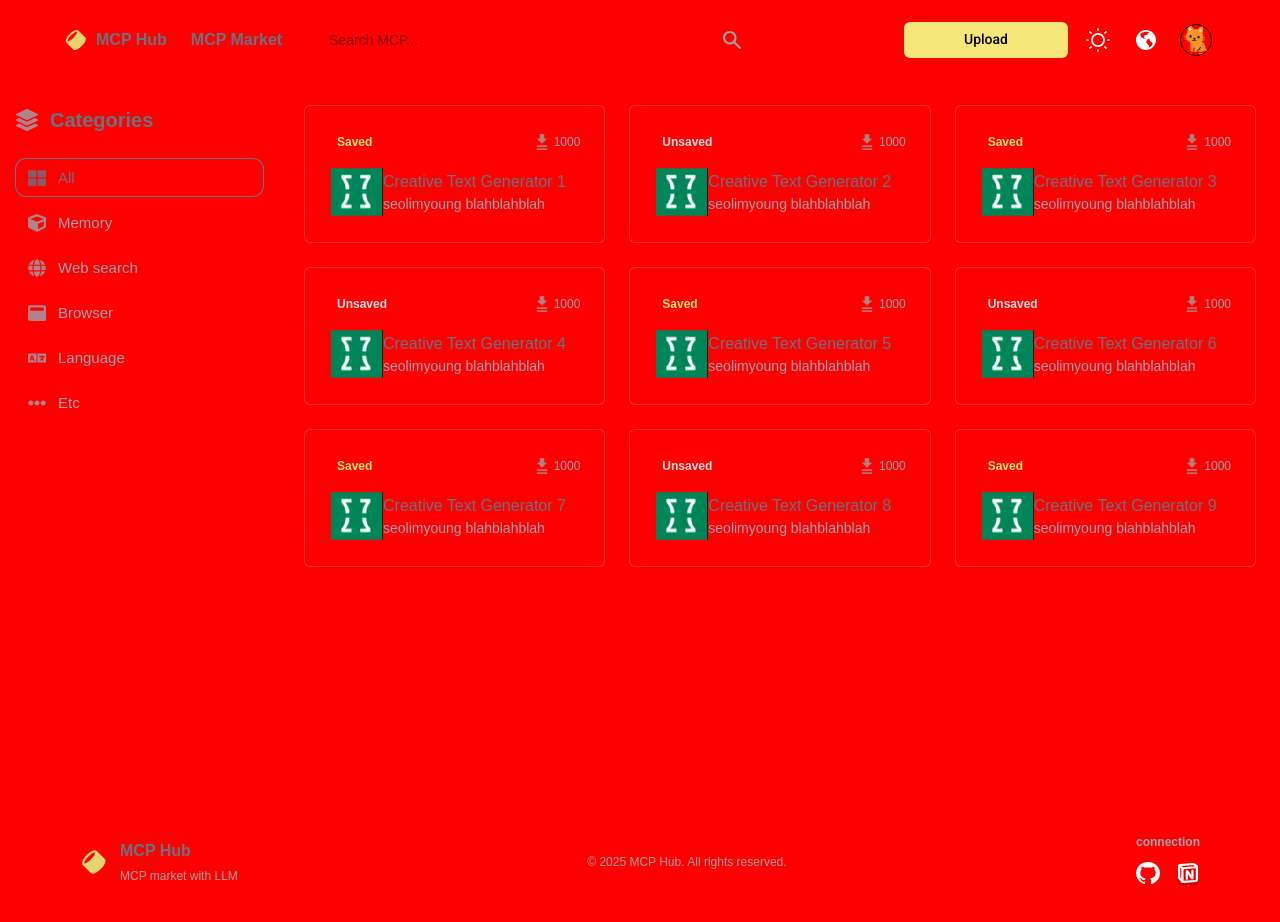
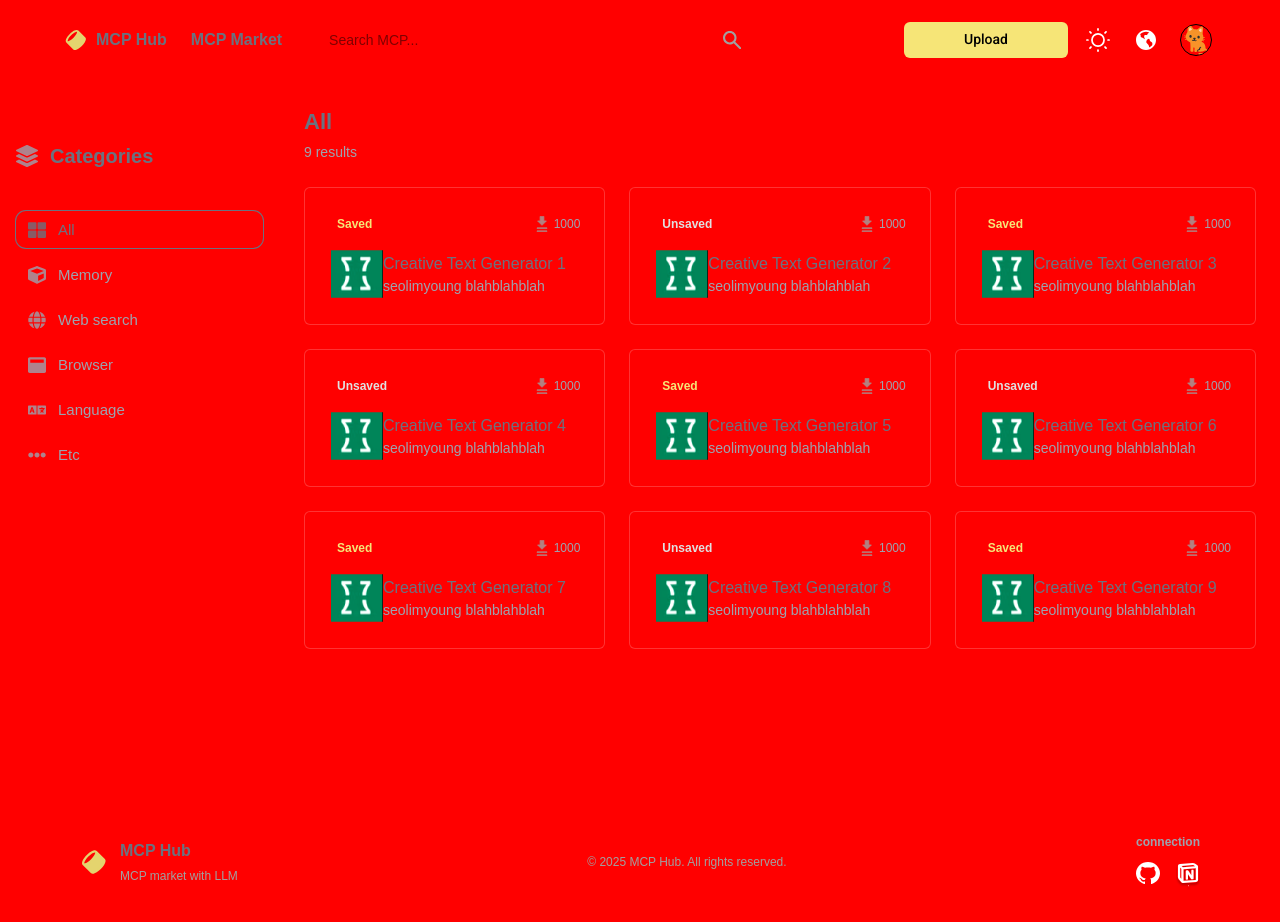
Before and after one commit to 8LOWUP/mcp-hub-FE, a Next.js app: page /en/market in a window 1280 px wide. Built offline with nearby package versions, Linux system fonts and the light colour scheme; a web font is replaced by a local one.

Commit message:
:sparkles:feat: 마켓페이지 헤더에 카테고리 타이틀 추가

```diff
--- a/src/app/[locale]/market/layout.tsx
+++ b/src/app/[locale]/market/layout.tsx
@@ -28,7 +28,6 @@ export default function MarketLayout({ children }: { children: React.ReactNode }
                 className="h-[var(--header-h)] px-4 border-b border-contrast flex items-center justify-between md:hidden"
             >
                 <SidebarToggleButton isOpen={isSidebarOpen} onClick={handleOpen} />
-                <span className="text-title3">Market</span> {/* 필요시 페이지 타이틀 */}
             </header>
 
             {/* ====== 본문 영역 ====== */}
--- a/src/app/[locale]/market/page.tsx
+++ b/src/app/[locale]/market/page.tsx
@@ -1,16 +1,6 @@
 // app/[locale]/market/page.tsx
-"use client";
+import MarketPage from "@/features/market/components/page/MarketPage";
 
-import { useSearchParams } from "next/navigation";
-import MarketGrid from "@/features/market/components/grid/MarketGrid";
-import { DUMMY_MCP_LIST } from "@/features/market/data";
-import type { CategoryId } from "@/features/market/constants";
-
-export default function MarketPage() {
-    const sp = useSearchParams();
-    const cat = (sp.get("cat") ?? "all") as CategoryId;
-
-    const items = cat === "all" ? DUMMY_MCP_LIST : DUMMY_MCP_LIST.filter(i => i.category === cat);
-
-    return <MarketGrid items={items} />;
+export default function Page() {
+    return <MarketPage />;
 }
--- a/src/features/market/components/sidebar/SidebarClient.tsx
+++ b/src/features/market/components/sidebar/SidebarClient.tsx
@@ -16,7 +16,7 @@ const SidebarClient: React.FC<{ onItemClick?: () => void }> = ({ onItemClick })
     const locale = React.useMemo(() => pathname.split("/")[1] || "en", [pathname]);
 
     return (
-        <nav aria-label="Market sidebar" className="px-4 py-6 space-y-6">
+        <nav aria-label="Market sidebar" className="px-4 py-15 space-y-10">
             <div className="flex items-center gap-3">
                 <FaLayerGroup size={22} className="opacity-80 text-secondary" />
                 <h3 className="text-[20px] font-semibold text-primary">Categories</h3>
```
Also changed, not shown: src/features/market/components/page/MarketPage.tsx (+7 -1 lines).
